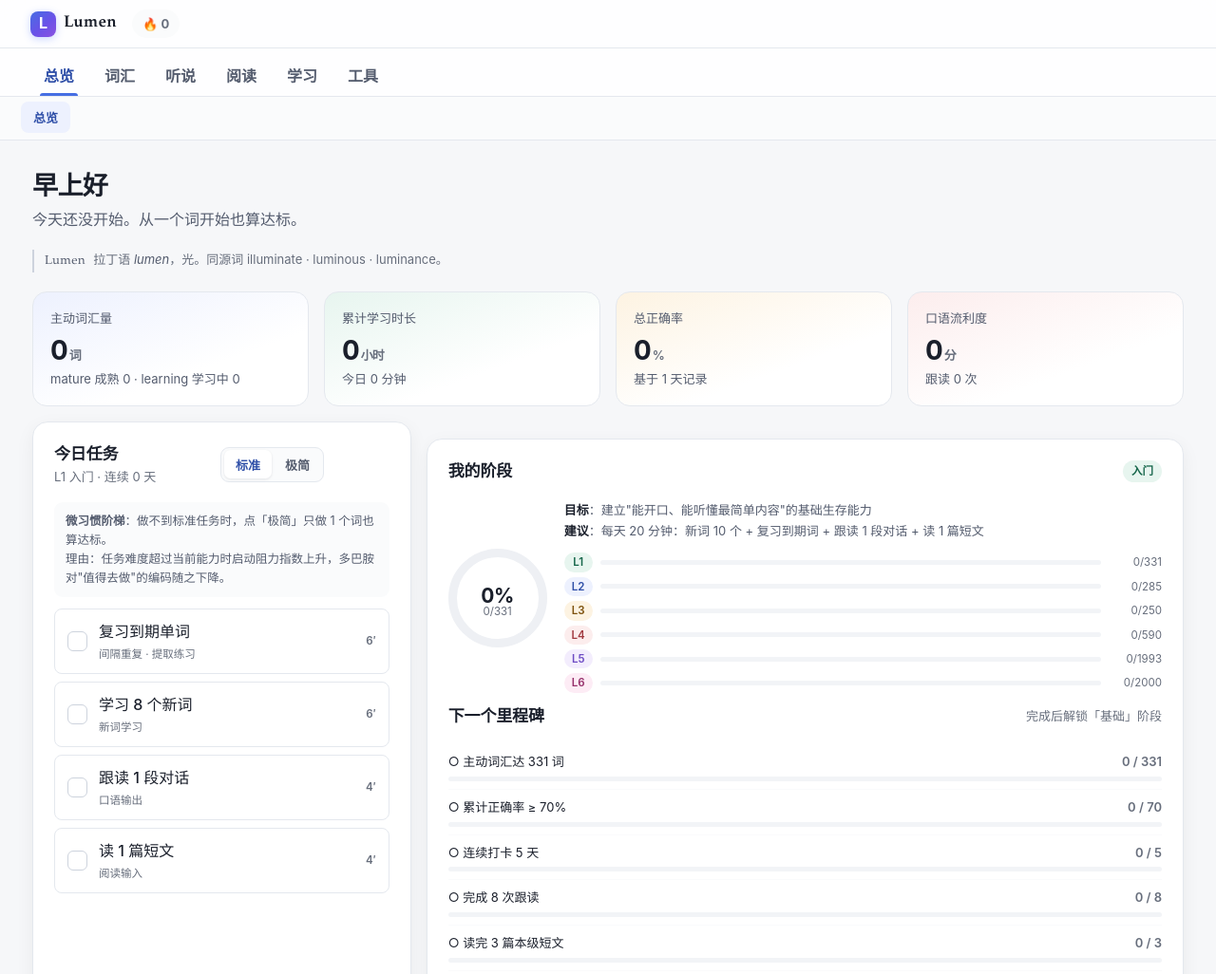
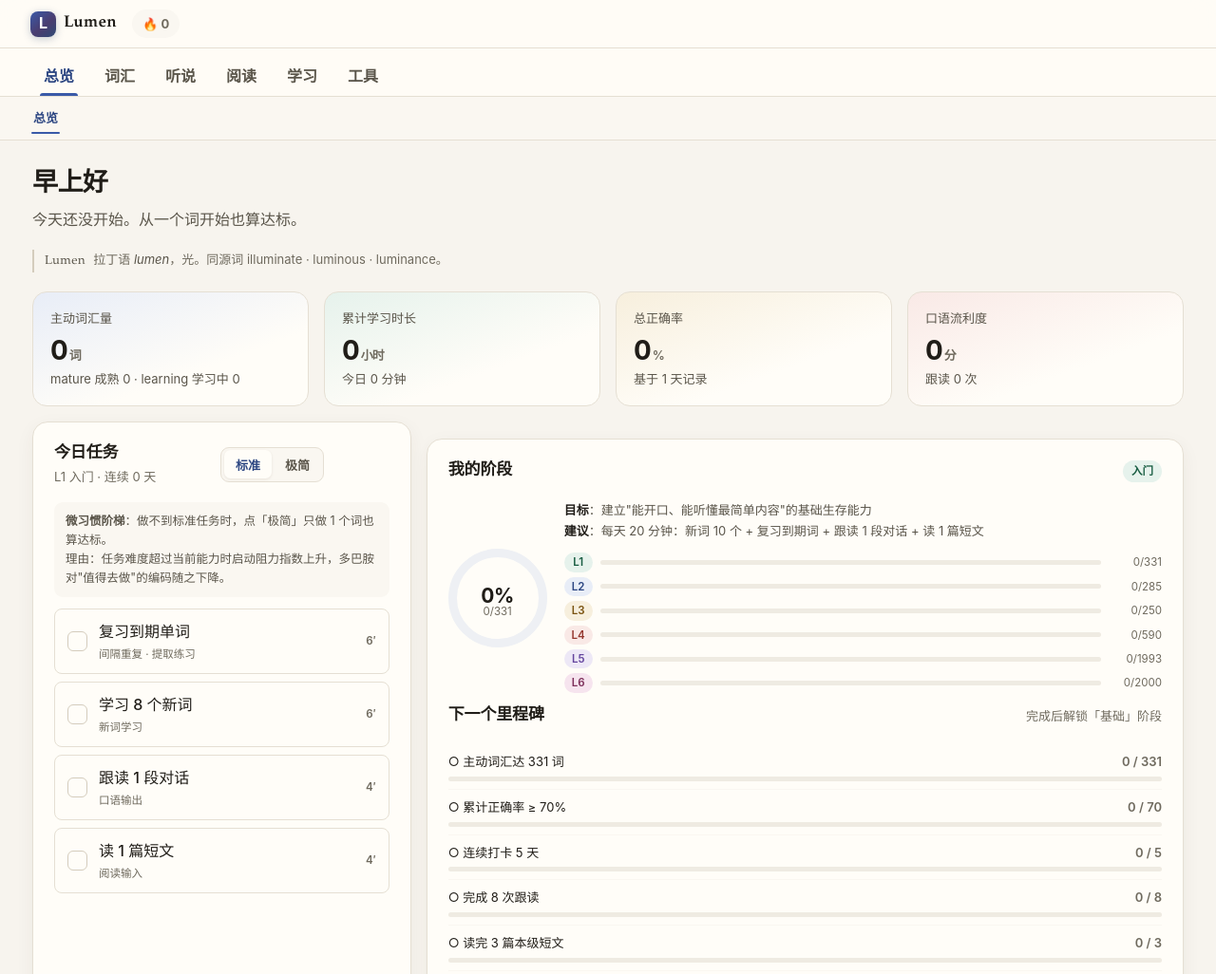
Before and after one commit to iiiii-com/English., a plain HTML site: page index.html in a window 1280 px wide. Shown: the top 1026 px of the page at 95% size. Drawn offline with Linux system fonts and the light colour scheme; no server answers.

Commit message:
视觉重设计：纸墨（Warm Paper & Ink）
上一轮解决「对不对」（对比度/间距/令牌/动效），这一轮解决「像不像」——
像不像一个讲词源、读诗歌的站。原 SaaS 蓝紫风干净但没有性格，
而站内内容是 A Dream 诗行、lumen 拉丁词源——内容人文、壳工业，气质脱节。

方向：暖纸底 + 墨色文字 + 降饱和墨蓝强调 + 标题衬线。

- 全套新色板先经脚本验证 ≥4.5:1 再入 :root（断言固化在测试）：
  页面底 #f7f4ee、卡面 #fffdf8、墨色 #201d18、
  弱化文字 #6f6a5e（页面底上 4.91，旧值 4.25 不达标）、
  主强调 #3a5aa8 墨蓝（保留「链接是蓝的」惯例，只降饱和加墨感）
- 品牌渐变蓝紫 → 墨蓝沉紫 #2f4a75→#4a3d70；阴影同步暖化（偏棕），
  冷蓝阴影在暖纸底上显脏
- --font-title 衬线只给 page-head h1 与 card-head h3；
  正文保持无衬线——学习场景可读性不让步
- 顺带修掉：13 处残余冷色 rgba；子导航选中态两套隐喻并存
  （下划线 vs 蓝底 chip）统一为下划线；brand-mark 阴影写死旧蓝紫
- 途中发现：Edge TTS 上游 4 天内更新反爬策略，WebSocket 403。
  msedge-tts 2.0.9 → 2.1.0 修复。外部免费上游随时会变，
  测试端到端断言兜住了

令牌体系的回报：换肤只动 :root 约 40 行，零组件改动。176/176 通过。

```diff
--- a/assets/css/style.css
+++ b/assets/css/style.css
@@ -16,86 +16,90 @@
    ============================================================ */
 
 :root {
-  /* ---------- 色彩：中性层 ----------
-     背景到前景共 5 级，级差固定，页面纵向节奏因此稳定。 */
-  --bg: #f6f7f9;
-  --surface: #ffffff;
-  --surface-2: #fafbfc;
-  --surface-3: #f2f4f7;
-  --border: #e4e8ee;
-  --border-strong: #cdd3dd;
-
-  /* 文字三级：正文 / 次要 / 弱化。
-     三者对比度分别 15.4 / 6.3 / 4.8，全部通过 WCAG AA。
-     弱化文字常被拿来做「补充说明」，一旦低于 4.5 就是不可读。
-     注意 --text-3 必须同时在 --surface(白) 与 --bg(灰) 上达标，
-     只按白色校验会漏掉 4.25 这种在页面底色上不达标的值。 */
-  --text: #1a1f2b;
-  --text-2: #545c6e;
-  --text-3: #676e7c;
+  /* ---------- 色彩：中性层（纸墨） ----------
+     2026-10 视觉重设计：从冷灰 SaaS 风转向暖纸底 + 墨色。
+     依据：本站内容是诗歌、词源、名句——人文调性的内容
+     配标准 SaaS 蓝紫，气质是脱节的。纸墨让界面退后，
+     让内容（衬线词标、诗行、例句）成为主角。
+     全部组合先经 tools/_tmp-palette.cjs 验证 ≥4.5:1 再入档。 */
+  --bg: #f7f4ee;
+  --surface: #fffdf8;
+  --surface-2: #faf7f1;
+  --surface-3: #efebe2;
+  --border: #e5dfd3;
+  --border-strong: #d4ccbd;
+
+  /* 文字三级：正文 / 次要 / 弱化（墨色）。
+     对比度 16.5 / 7.3 / 5.3，在页面底色上 5.0——
+     弱墨也必须同时在卡面与页面底上达标。 */
+  --text: #201d18;
+  --text-2: #5a554a;
+  --text-3: #6f6a5e;
 
   /* ---------- 色彩：强调与语义 ----------
      每个语义色成对定义：
        -xxx  前景色（用于文字/图标，必须达 4.5:1）
        -xxx-soft 背景色（用于底纹，与前景成对使用）
      背景块上的文字若直接用 -xxx 实测不达标，所以另给 -xxx-ink，
-     它是同色系更深的版本，专门用于 soft 底上的文字。 */
-  --primary: #466ee3;
-  --primary-hover: #3a5fce;
-  --primary-soft: #edf1fe;
-  --primary-ink: #2f4fa8;
+     它是同色系更深的版本，专门用于 soft 底上的文字。
+     主强调选墨蓝而非蓝紫：保留「链接是蓝的」这一网络惯例，
+     但降饱和加墨感，与暖纸底同频。 */
+  --primary: #3a5aa8;
+  --primary-hover: #30509c;
+  --primary-soft: #e8edf7;
+  --primary-ink: #2c4682;
   /* 兼容旧名：组件里大量用它表示「primary 底上的文字」，
      语义上等同于 --primary-ink，保留别名避免大面积改动出错。 */
   --primary-dark: var(--primary-ink);
 
-  --success: #1a865f;
-  --success-soft: #e7f5ef;
-  --success-ink: #146549;
-
-  --warn: #a16b15;
-  --warn-soft: #fdf3e2;
-  --warn-ink: #7d520d;
-
-  --danger: #c74d54;
-  --danger-soft: #fceded;
-  --danger-ink: #a13a41;
+  --success: #237a56;
+  --success-soft: #e6f2ec;
+  --success-ink: #175c41;
+
+  --warn: #8a6113;
+  --warn-soft: #f7efdd;
+  --warn-ink: #7a5310;
+
+  --danger: #bb4a46;
+  --danger-soft: #f9e9e6;
+  --danger-ink: #95382f;
 
   /* 等级色：仅用于色块/标签的底色，不承担正文文字职责 */
-  --l1: #1a865f;
-  --l2: #466ee3;
-  --l3: #a16b15;
-  --l4: #c74d54;
-  --l5: #6d4bc4;
-  --l6: #b4407f;
+  --l1: #237a56;
+  --l2: #3a5aa8;
+  --l3: #8a6113;
+  --l4: #bb4a46;
+  --l5: #64459e;
+  --l6: #a03d70;
 
   /* 等级对应的前景色。
      供 JS 侧按等级取色用（列表里的等级文字）：
      CSS 变量能用在 JS 里，但只有写在 :root 的才能被 var() 取到，
      所以这里显式列出 --lv-l1..--lv-l6。 */
-  --lv-l1: #1a865f;
-  --lv-l2: #466ee3;
-  --lv-l3: #a16b15;
-  --lv-l4: #c74d54;
-  --lv-l5: #6d4bc4;
-  --lv-l6: #b4407f;
+  --lv-l1: #237a56;
+  --lv-l2: #3a5aa8;
+  --lv-l3: #8a6113;
+  --lv-l4: #bb4a46;
+  --lv-l5: #64459e;
+  --lv-l6: #a03d70;
 
   /* 每个等级色配一组「底色 + 底色上的文字色」。
      单独调浅底色容易配出不足 4.5:1 的组合，
      所以把成对的两个值放在一起，改配色时必须一起改。 */
-  --l1-soft: #e7f5ef;  --l1-ink: #146549;
-  --l2-soft: #edf1fe;  --l2-ink: #2f4fa8;
-  --l3-soft: #fdf3e2;  --l3-ink: #7d520d;
-  --l4-soft: #fceded;  --l4-ink: #a13a41;
-  --l5-soft: #f3edfd;  --l5-ink: #4c3d84;
-  --l6-soft: #fdecf5;  --l6-ink: #96306b;
+  --l1-soft: #e6f2ec;  --l1-ink: #175c41;
+  --l2-soft: #e8edf7;  --l2-ink: #2c4682;
+  --l3-soft: #f7efdd;  --l3-ink: #7a5310;
+  --l4-soft: #f9e9e6;  --l4-ink: #95382f;
+  --l5-soft: #ede8f6;  --l5-ink: #4c3577;
+  --l6-soft: #f6e4ee;  --l6-ink: #7d2f5a;
 
   /* 品牌渐变：品牌标记的专用色，不参与其他语义。
-     保持与 --primary 同色系起点，让图标与整体色调不脱节。 */
-  --brand-grad-2: #6a52e8;
-  --brand-grad-3: #8a52e0;
+     墨蓝沉入深紫，收着用——纸墨语境里品牌不该抢戏。 */
+  --brand-grad-2: #4a3d70;
+  --brand-grad-3: #2f4a75;
 
   /* 骨架屏微光色 */
-  --skeleton-hi: #e3e6ec;
+  --skeleton-hi: #e3ddcf;
 
   /* ---------- 间距 ----------
      4px 基数的比例序列。原先全文件有 6/7/8/9/10/11/12px 七种间距值，
@@ -129,9 +133,15 @@
   --radius-sm: 8px;
   --radius: 12px;
   --radius-lg: 16px;
-  --shadow-xs: 0 1px 2px rgba(20, 28, 45, .05);
-  --shadow: 0 1px 2px rgba(20, 28, 45, .04), 0 4px 14px rgba(20, 28, 45, .05);
-  --shadow-lg: 0 8px 30px rgba(20, 28, 45, .1);
+  /* ---------- 圆角与阴影 ----------
+     只保留 3 档。圆角层级多了会让界面显得碎。
+     阴影带暖调（偏棕不偏蓝）——冷灰阴影在暖纸底上会显「脏」。 */
+  --radius-sm: 8px;
+  --radius: 12px;
+  --radius-lg: 16px;
+  --shadow-xs: 0 1px 2px rgba(74, 62, 40, .05);
+  --shadow: 0 1px 2px rgba(74, 62, 40, .04), 0 4px 14px rgba(74, 62, 40, .05);
+  --shadow-lg: 0 8px 30px rgba(74, 62, 40, .1);
 
   /* ---------- 动效 ----------
      150-300ms 是「立刻响应」与「不拖沓」的平衡点；
@@ -160,10 +170,17 @@
 
   /* 语义色的边框档：底色块需要描边才能界定边界，
      用语义色的浅色调而不是中性灰，才能保持同一套色彩语言。 */
-  --primary-border: #c5d3f7;
-  --success-border: #a8dcc6;
-  --warn-border: #f0d5a3;
-  --danger-border: #f0b8bc;
+  --primary-border: #c6d1e8;
+  --success-border: #b5d8c7;
+  --warn-border: #e5d3ab;
+  --danger-border: #ecc7c1;
+
+  /* ---------- 编辑感：标题衬线 ----------
+     页面主标题与卡片标题用衬线体，正文保持无衬线。
+     这是「纸墨」方向里投入产出比最高的一步：
+     不动布局，只换标题字形，编辑感立刻出来。
+     衬线只给标题——正文无衬线的可读性在学习场景不可让步。 */
+  --font-title: var(--font-serif);
 }
 
 /* 桌面端整体放大一档：15px 正文在 1220px 容器上偏小 */
@@ -223,7 +240,7 @@ a { color: var(--primary); text-decoration: none; }
    所以把导航抽成独立的 .nav-rail 一整行，让它拿到全部视口宽度。 */
 .topbar {
   position: sticky; top: 0; z-index: 100;
-  background: rgba(255, 255, 255, .86);
+  background: rgba(255, 253, 248, .88);
   backdrop-filter: saturate(180%) blur(16px);
   -webkit-backdrop-filter: saturate(180%) blur(16px);
   border-bottom: 1px solid var(--border);
@@ -242,7 +259,8 @@ a { color: var(--primary); text-decoration: none; }
   background: linear-gradient(140deg, var(--primary), var(--brand-grad-2) 55%, var(--brand-grad-3));
   display: grid; place-items: center; color: var(--on-primary);
   font-size: var(--fs-base); font-weight: 700; letter-spacing: 0;
-  box-shadow: 0 2px 8px rgba(79, 124, 255, .3);
+  /* 阴影跟随品牌色而不是写死的旧蓝紫 */
+  box-shadow: 0 2px 8px rgba(47, 74, 117, .28);
 }
 .brand-text {
   /* 字标用衬线体，与正文的无衬线形成层级差，也更贴近「拉丁词源」的调性 */
@@ -399,7 +417,13 @@ a { color: var(--primary); text-decoration: none; }
 @keyframes fade { from { opacity: 0; transform: translateY(6px); } to { opacity: 1; transform: none; } }
 
 .page-head { margin-bottom: 20px; }
-.page-head h1 { font-size: var(--fs-2xl); margin: 0 0 5px; letter-spacing: -.02em; font-weight: 700; }
+.page-head h1 {
+  font-size: var(--fs-2xl); margin: 0 0 5px; letter-spacing: -.02em; font-weight: 700;
+  /* 页面主标题用衬线——纸墨方向的核心手势。
+     标题短、字号大，衬线的装饰性在这里是气质而非负担；
+     正文绝不用衬线，学习场景的可读性不可让步。 */
+  font-family: var(--font-title);
+}
 .page-head p { margin: 0; color: var(--text-2); font-size: var(--fs-base); }
 
 .card {
@@ -408,7 +432,10 @@ a { color: var(--primary); text-decoration: none; }
 }
 .card + .card { margin-top: 16px; }
 .card-head { display: flex; align-items: center; justify-content: space-between; gap: var(--sp-3); margin-bottom: 14px; }
-.card-head h3 { margin: 0; font-size: 15.5px; font-weight: 700; letter-spacing: -.01em; }
+.card-head h3 {
+  margin: 0; font-size: var(--fs-base); font-weight: 700; letter-spacing: -.01em;
+  font-family: var(--font-title);
+}
 .card-head .sub { font-size: var(--fs-sm); color: var(--text-3); font-weight: 400; }
 
 .grid { display: grid; gap: var(--sp-4); }
@@ -721,7 +748,7 @@ a { color: var(--primary); text-decoration: none; }
   color: var(--text-2); transition: background-color var(--dur-fast) var(--ease), border-color var(--dur-fast) var(--ease), color var(--dur-fast) var(--ease);
 }
 .segment button:hover { color: var(--text); }
-.segment button.on { background: var(--surface); color: var(--primary-dark); box-shadow: 0 1px 3px rgba(16, 24, 40, .1); }
+.segment button.on { background: var(--surface); color: var(--primary-dark); box-shadow: 0 1px 3px rgba(74, 62, 40, .1); }
 
 /* 未在推荐路径内的等级：仍可点开查阅，用虚线+淡色区分而非禁用 */
 .segment button.locked {
@@ -1333,12 +1360,12 @@ a { color: var(--primary); text-decoration: none; }
   border-radius: 12px;
 }
 @keyframes lkHit {
-  0%   { box-shadow: 0 0 0 0 rgba(37, 99, 235, .55); background: rgba(37, 99, 235, .10); }
-  60%  { box-shadow: 0 0 0 8px rgba(37, 99, 235, 0); background: rgba(37, 99, 235, .04); }
-  100% { box-shadow: 0 0 0 0 rgba(37, 99, 235, 0); background: transparent; }
+  0%   { box-shadow: 0 0 0 0 rgba(58, 90, 168, .55); background: rgba(58, 90, 168, .10); }
+  60%  { box-shadow: 0 0 0 8px rgba(58, 90, 168, 0); background: rgba(58, 90, 168, .04); }
+  100% { box-shadow: 0 0 0 0 rgba(58, 90, 168, 0); background: transparent; }
 }
 @media (prefers-reduced-motion: reduce) {
-  .lk-hit { animation: none; outline: 2px solid rgba(37, 99, 235, .5); }
+  .lk-hit { animation: none; outline: 2px solid rgba(58, 90, 168, .5); }
 }
 
 /* 英文释义（高考词库自带的 en 字段），作为中文释义的补充 */
@@ -1348,8 +1375,8 @@ a { color: var(--primary); text-decoration: none; }
   color: var(--text-2);
   padding: 8px 11px;
   margin-top: 8px;
-  background: rgba(37, 99, 235, .05);
-  border-left: 2px solid rgba(37, 99, 235, .3);
+  background: rgba(58, 90, 168, .05);
+  border-left: 2px solid rgba(58, 90, 168, .3);
   border-radius: 0 6px 6px 0;
 }
 
@@ -1540,12 +1567,11 @@ a { color: var(--primary); text-decoration: none; }
   }
 }
 
-/* ---------- 导航选中态：让当前页在滚动导航里一眼可见 ---------- */
-.nav button.on {
-  color: var(--primary-dark);
-  background: var(--primary-soft);
-}
-.nav button.on::after { display: none; }
+/* ---------- 导航选中态 ----------
+   子导航的选中态统一走下划线（.nav button.on 的 ::after）。
+   这里原先把 on 渲染成蓝底 chip，与主项的下划线语言冲突——
+   同一界面两种选中态隐喻，用户要猜哪个是「真选中」。 */
+.nav button.on::after { display: block; }
 
 /* ============================================================
    桌面端精修（≥ 1024px）
@@ -1570,7 +1596,7 @@ a { color: var(--primary); text-decoration: none; }
     padding: 20px 22px;
     border-radius: 16px;
     /* 双层阴影：贴近的一层给边界感，远的一层给浮起感 */
-    box-shadow: 0 1px 2px rgba(16, 24, 40, .03), 0 6px 20px rgba(16, 24, 40, .055);
+    box-shadow: 0 1px 2px rgba(74, 62, 40, .03), 0 6px 20px rgba(74, 62, 40, .055);
     transition: border-color .18s ease, box-shadow .18s ease;
   }
   .card + .card { margin-top: 18px; }
@@ -1635,7 +1661,7 @@ a { color: var(--primary); text-decoration: none; }
   .card {
     padding: 15px 15px;
     border-radius: 13px;
-    box-shadow: 0 1px 2px rgba(16, 24, 40, .035), 0 3px 12px rgba(16, 24, 40, .045);
+    box-shadow: 0 1px 2px rgba(74, 62, 40, .035), 0 3px 12px rgba(74, 62, 40, .045);
   }
   .card + .card { margin-top: 13px; }
   .card-head { margin-bottom: 13px; gap: var(--sp-3); flex-wrap: wrap; }
--- a/tools/package.json
+++ b/tools/package.json
@@ -1,5 +1,5 @@
 {
   "dependencies": {
-    "msedge-tts": "^2.0.9"
+    "msedge-tts": "^2.1.0"
   }
 }
```
Also changed, not shown: docs/双端语言功能设计说明.md (+67 -0 lines).
